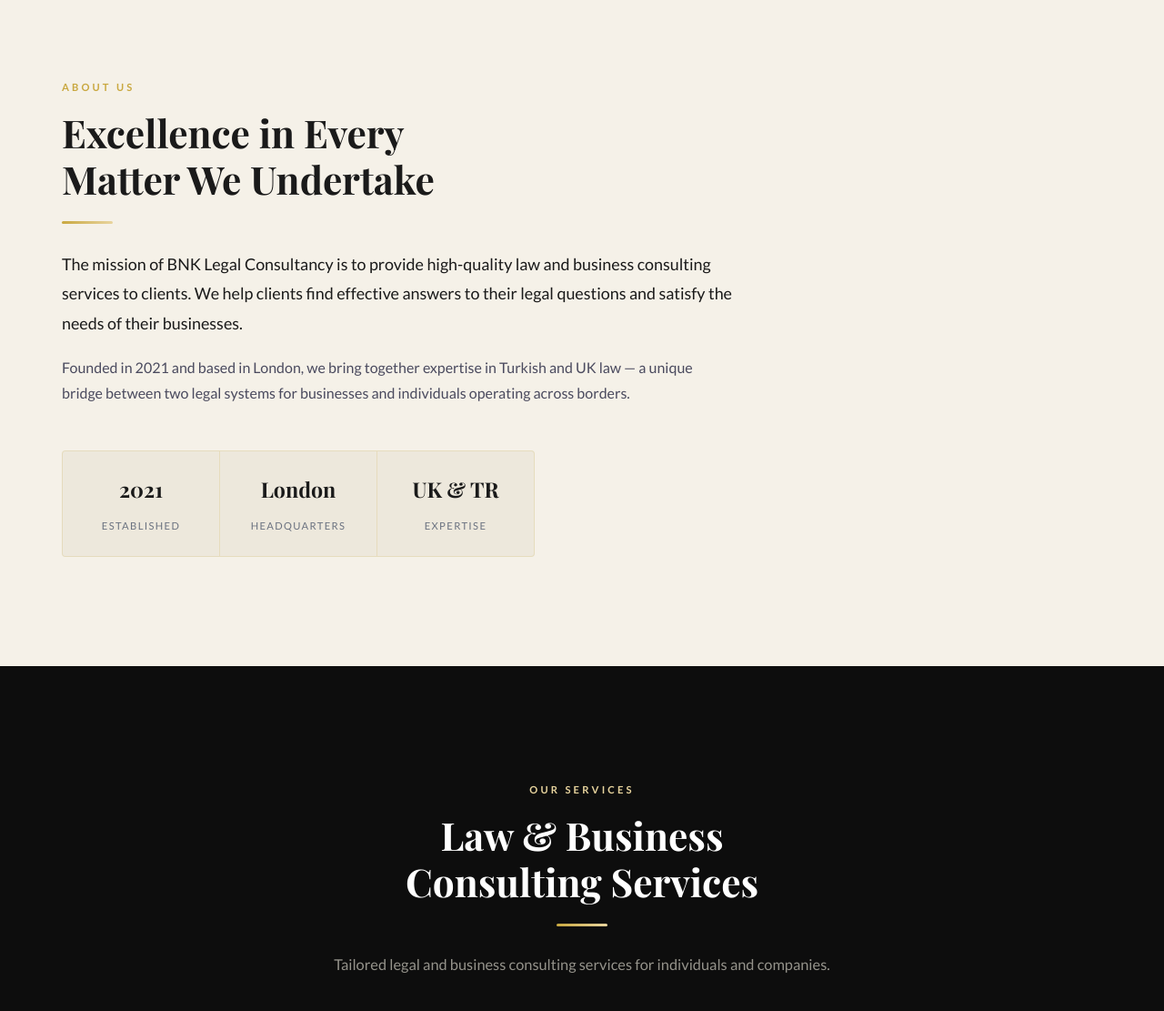
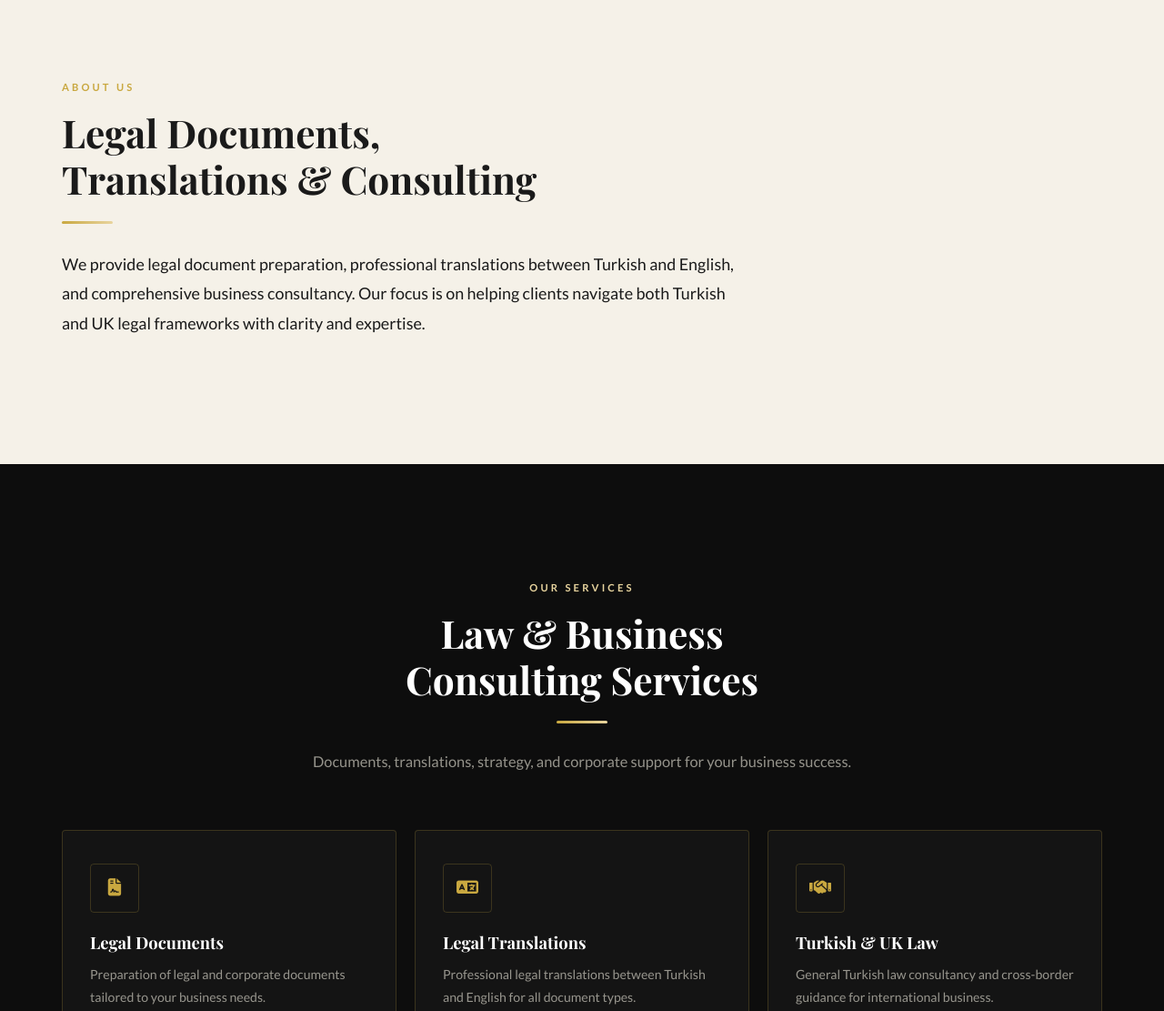
Before and after one commit to erdemkapkara/BNKLegal, a plain HTML site: page index.html in a window 1280 px wide. Shown: the part 840-1951 px from the top of the page at 91% size. Drawn offline with nearby package versions, Linux system fonts and the light colour scheme; a web font is replaced by a local one.

Commit message:
Remove non-service information, focus on offerings
- Simplify About section: remove stats, focus on services
- Update hero description to match services
- Update all meta descriptions to reflect actual offerings
- Update footer brand description
- Trim generic/filler content throughout

```diff
--- a/index.html
+++ b/index.html
@@ -3,9 +3,9 @@
 <head>
     <meta charset="UTF-8">
     <meta name="viewport" content="width=device-width, initial-scale=1.0">
-    <meta name="description" content="BNK Legal Consultancy Ltd – High-quality law and business consulting services. Expert legal solutions for individuals and businesses in the UK and beyond.">
+    <meta name="description" content="Legal documents, translations, and business consultancy. Turkish and UK law expertise, corporate health checks, and retainer services.">
     <meta property="og:title" content="BNK Legal Consultancy Ltd">
-    <meta property="og:description" content="High-quality law and business consulting services. Committed to Excellence.">
+    <meta property="og:description" content="Legal documents, translations, and business consultancy in Turkish and UK law.">
     <meta property="og:type" content="website">
     <meta property="og:url" content="https://bnklegal.co.uk/">
     <title>BNK Legal Consultancy Ltd | London</title>
@@ -21,7 +21,7 @@
         "@context": "https://schema.org",
         "@type": "LegalService",
         "name": "BNK Legal Consultancy Ltd",
-        "description": "High-quality law and business consulting services.",
+        "description": "Legal documents, translations, and business consultancy in Turkish and UK law.",
         "url": "https://bnklegal.co.uk/",
         "email": "info@bnklegal.co.uk",
         "address": {
@@ -69,7 +69,7 @@
                 <i class="fa-solid fa-scale-balanced"></i>
                 <span></span>
             </div>
-            <p class="hero-desc">High-quality law and business consulting services for clients across the United Kingdom and beyond.</p>
+            <p class="hero-desc">Legal documents, translations, and business consultancy expertise in Turkish and UK law.</p>
             <div class="hero-btns">
                 <a href="#services" class="btn btn-gold">Our Services</a>
                 <a href="#contact" class="btn btn-outline-gold">Get in Touch</a>
@@ -86,24 +86,9 @@
         <div class="container">
             <div class="about-content reveal">
                 <span class="section-label">ABOUT US</span>
-                <h2 class="section-title">Excellence in Every<br>Matter We Undertake</h2>
+                <h2 class="section-title">Legal Documents,<br>Translations &amp; Consulting</h2>
                 <div class="title-bar"></div>
-                <p class="lead-text">The mission of BNK Legal Consultancy is to provide high-quality law and business consulting services to clients. We help clients find effective answers to their legal questions and satisfy the needs of their businesses.</p>
-                <p>Founded in 2021 and based in London, we bring together expertise in Turkish and UK law — a unique bridge between two legal systems for businesses and individuals operating across borders.</p>
-            </div>
-            <div class="about-stats-row reveal">
-                <div class="about-stat">
-                    <strong>2021</strong>
-                    <span>Established</span>
-                </div>
-                <div class="about-stat">
-                    <strong>London</strong>
-                    <span>Headquarters</span>
-                </div>
-                <div class="about-stat">
-                    <strong>UK &amp; TR</strong>
-                    <span>Expertise</span>
-                </div>
+                <p class="lead-text">We provide legal document preparation, professional translations between Turkish and English, and comprehensive business consultancy. Our focus is on helping clients navigate both Turkish and UK legal frameworks with clarity and expertise.</p>
             </div>
         </div>
     </section>
@@ -115,7 +100,7 @@
                 <span class="section-label light">OUR SERVICES</span>
                 <h2 class="section-title light">Law &amp; Business<br>Consulting Services</h2>
                 <div class="title-bar centered"></div>
-                <p class="section-desc light">Tailored legal and business consulting services for individuals and companies.</p>
+                <p class="section-desc light">Documents, translations, strategy, and corporate support for your business success.</p>
             </div>
 
             <div class="services-grid">
@@ -271,7 +256,7 @@
                     <div class="footer-logo">
                         <img src="Pictures/logo3.png" alt="BNK Legal Consultancy" class="logo-img logo-img-footer">
                     </div>
-                    <p>High-quality law and business consulting services for clients across the United Kingdom and beyond.</p>
+                    <p>Legal documents, translations, and business consultancy. Turkish and UK law expertise.</p>
                     <p class="footer-email"><a href="mailto:info@bnklegal.co.uk">info@bnklegal.co.uk</a></p>
                 </div>
                 <div class="footer-col">
```
